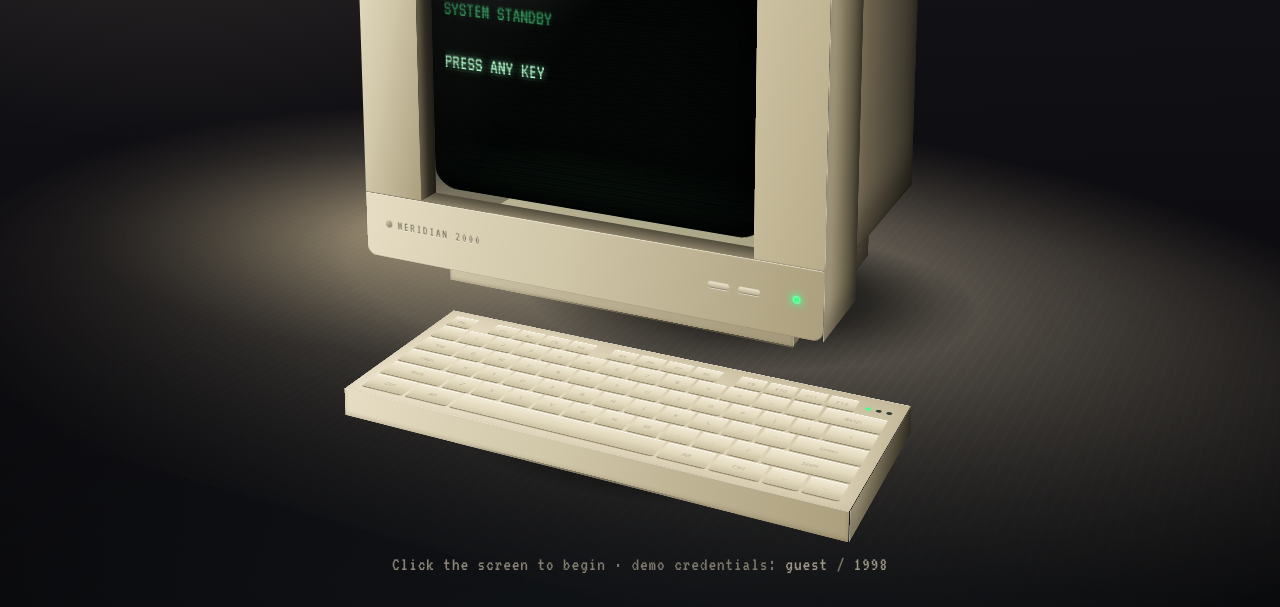
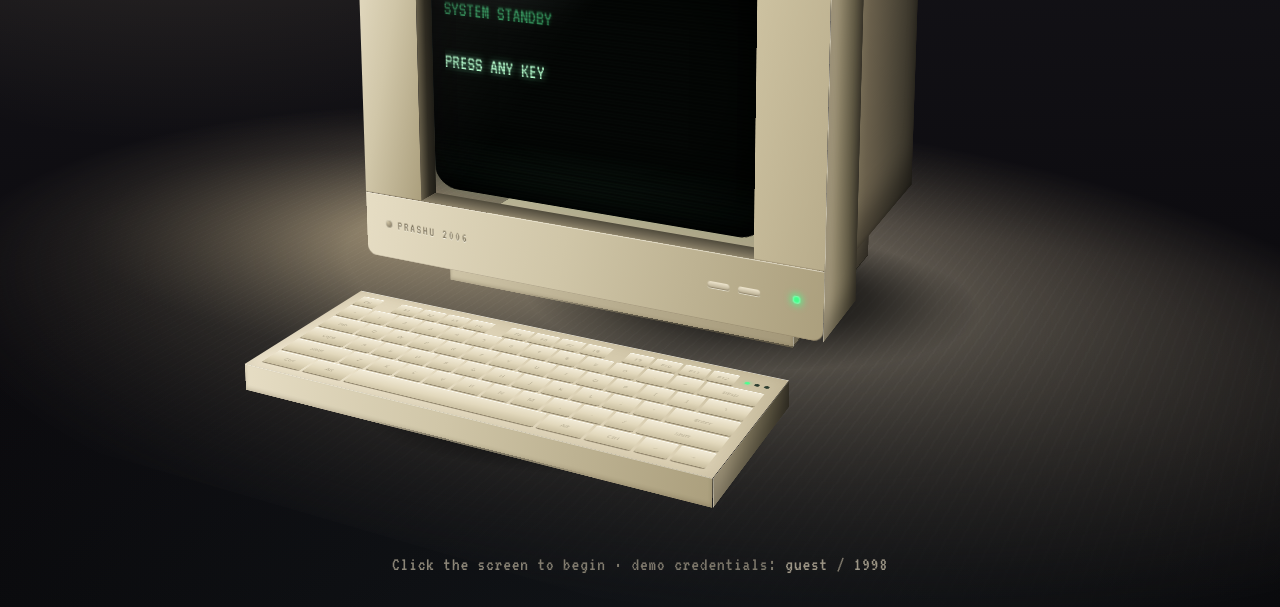
Before and after one commit to coolprash06/1990-crt-login, a plain HTML site: page index.html in a window 1280 px wide. Shown: the part 193-800 px from the top of the page. Drawn offline with Linux system fonts and the light colour scheme.

Commit message:
Initial commit

```diff
--- a/index.html
+++ b/index.html
@@ -1,6 +1,6 @@
 <meta charset="utf-8">
 <meta name="viewport" content="width=device-width, initial-scale=1, viewport-fit=cover">
-<title>MERIDIAN 2000 — CRT Login Terminal</title>
+<title>PRASHU 2006 — CRT Login Terminal</title>
 <meta name="description" content="A 1990s beige CRT computer login screen rendered as a real 3D object in CSS.">
 
 <link rel="preconnect" href="https://fonts.googleapis.com">
@@ -23,7 +23,7 @@
      bezel   540 x 440 x 110  centred at (   0, -15,  145)
      body    496 x 404 x 290  centred at (   0, -15,  -55)
      stand   380 x  52 x 270  centred at (   0, 231,  -20)
-     keyboard 500 x 28 x 195  centred at ( 120, 243,  340)
+     keyboard 500 x 28 x 195  centred at (   0, 243,  340)
 
    LIGHTING
      One key light, high and to the upper-LEFT, slightly in front of the object.
@@ -45,6 +45,11 @@
   --pitch:   -10deg;  /* negative pitch = camera above -> top faces visible     */
   --shift-x:  20px;
   --shift-y: -150px;
+
+  /* cursor-tracking nudge, added on top of --yaw/--pitch by JS below;
+     stays at 0deg (no effect) when prefers-reduced-motion is set.          */
+  --pointer-yaw:   0deg;
+  --pointer-pitch: 0deg;
 
   /* The canvas is sized snugly around the projected silhouette; every px of
      slack here is scale the object loses on a narrow screen.                  */
@@ -141,8 +146,8 @@ body {
   transform-style: preserve-3d;
   transform:
     translate3d(var(--shift-x), var(--shift-y), 0)
-    rotateX(var(--pitch))
-    rotateY(var(--yaw));
+    rotateX(calc(var(--pitch) + var(--pointer-pitch)))
+    rotateY(calc(var(--yaw) + var(--pointer-yaw)));
 }
 
 /* ------------------------------------------------------- generic 3D box -- */
@@ -335,7 +340,7 @@ body {
 /* =============================================================== KEYBOARD = */
 .keyboard {
   --w: 500px; --h: 28px; --d: 195px;
-  transform: translate3d(120px, 243px, 340px);
+  transform: translate3d(0, 243px, 340px);
 }
 .keyboard .f-top {
   background-image: linear-gradient(28deg, #efe6cf 0%, #ddd2b6 55%, #c9be9f 100%);
@@ -415,13 +420,13 @@ body {
 }
 .shadow-keyboard {
   width: 720px; height: 420px; margin-left: -360px; margin-top: -210px;
-  transform: translate3d(206px, 255px, 356px) rotateX(90deg) rotate(-16deg);
+  transform: translate3d(86px, 255px, 356px) rotateX(90deg) rotate(-16deg);
   background: radial-gradient(ellipse 36% 30% at 47% 50%,
                 rgba(0, 0, 0, .8) 0%, rgba(0, 0, 0, .42) 48%, transparent 76%);
 }
 .shadow-keyboard-contact {
   width: 470px; height: 240px; margin-left: -235px; margin-top: -120px;
-  transform: translate3d(126px, 256px, 342px) rotateX(90deg);
+  transform: translate3d(6px, 256px, 342px) rotateX(90deg);
   background: radial-gradient(ellipse 48% 44% at 50% 50%,
                 rgba(0, 0, 0, .9) 0%, rgba(0, 0, 0, .5) 50%, transparent 78%);
 }
@@ -648,7 +653,7 @@ body {
             </div>
 
             <!-- bezel furniture -->
-            <div class="badge"><i></i>MERIDIAN 2000</div>
+            <div class="badge"><i></i>PRASHU 2006</div>
             <div class="knobs"><div class="knob"></div><div class="knob"></div></div>
             <div class="leds"><div class="led"></div></div>
           </div>
@@ -724,6 +729,48 @@ body {
   fit();
   window.addEventListener('resize', fit, { passive: true });
   window.addEventListener('orientationchange', function () { setTimeout(fit, 120); });
+
+  /* =====================================================================
+     1b. cursor-driven parallax — the whole scene "looks" toward the mouse.
+         A target angle is derived straight from cursor position, then eased
+         toward with a lerp each frame so it feels fluid, never 1:1 snappy.
+         Disabled entirely under prefers-reduced-motion (angles stay at 0).
+     ===================================================================== */
+  if (!reduced) {
+    var MAX_YAW   = 8;   /* deg, applied on top of the base --yaw   */
+    var MAX_PITCH = 4;   /* deg, applied on top of the base --pitch */
+    var EASE      = 0.06;
+
+    var targetYaw = 0, targetPitch = 0;
+    var curYaw    = 0, curPitch    = 0;
+    var root      = document.documentElement;
+
+    /* While the cursor is over the computer itself, stop feeding new target
+       angles: the in-flight lerp below settles at whatever angle it was
+       already easing toward, instead of snapping still. Tracking resumes
+       the moment the pointer leaves, easing back out the same way.        */
+    var hovering = false;
+    document.querySelectorAll('.monitor, .keyboard').forEach(function (el) {
+      el.addEventListener('mouseenter', function () { hovering = true; });
+      el.addEventListener('mouseleave', function () { hovering = false; });
+    });
+
+    window.addEventListener('mousemove', function (e) {
+      if (hovering) return;
+      var nx = (e.clientX / window.innerWidth)  * 2 - 1;  /* -1 .. 1 */
+      var ny = (e.clientY / window.innerHeight) * 2 - 1;  /* -1 .. 1 */
+      targetYaw   = nx * MAX_YAW;
+      targetPitch = ny * MAX_PITCH;
+    }, { passive: true });
+
+    (function tick() {
+      curYaw   += (targetYaw   - curYaw)   * EASE;
+      curPitch += (targetPitch - curPitch) * EASE;
+      root.style.setProperty('--pointer-yaw',   curYaw.toFixed(3)   + 'deg');
+      root.style.setProperty('--pointer-pitch', curPitch.toFixed(3) + 'deg');
+      requestAnimationFrame(tick);
+    })();
+  }
 
   /* =====================================================================
      2. keyboard geometry — generated so the markup stays readable
@@ -850,18 +897,18 @@ body {
       crt.classList.remove('booting');
     }
 
-    await typeLine('MERIDIAN 2000 BIOS v1.14', 'dim', 12);
-    await typeLine('(C) 1996 MERIDIAN SYSTEMS', 'dim', 9);
+    await typeLine('PRASHU 2006 BIOS v1.14', 'dim', 12);
+    await typeLine('(C) 1996 PRASHU SYSTEMS', 'dim', 9);
     addLine('');
     await typeLine('640K BASE MEMORY .... OK', 'dim', 7);
     await typeLine('15360K EXT MEMORY ... OK', 'dim', 7);
     await typeLine('IDE DRIVE C: ........ OK', 'dim', 7);
     addLine('');
-    await typeLine('LOADING MERIDIAN/OS...', 'dim', 11);
+    await typeLine('LOADING PRASHU/OS...', 'dim', 11);
     await sleep(640);
 
     clearScreen();
-    addLine('MERIDIAN/OS  RELEASE 3.11', 'head');
+    addLine('PRASHU/OS  RELEASE 3.11', 'head');
     addLine('AUTHORIZED USE ONLY', 'dim');
     addLine('');
     askUsername();
@@ -999,7 +1046,7 @@ body {
      7. standby screen
      ===================================================================== */
   (function standby() {
-    addLine('MERIDIAN 2000', 'dim');
+    addLine('PRASHU 2006', 'dim');
     addLine('');
     addLine('SYSTEM STANDBY', 'dim');
     addLine('');
```
Also changed, not shown: app.html (+3 -3 lines).
